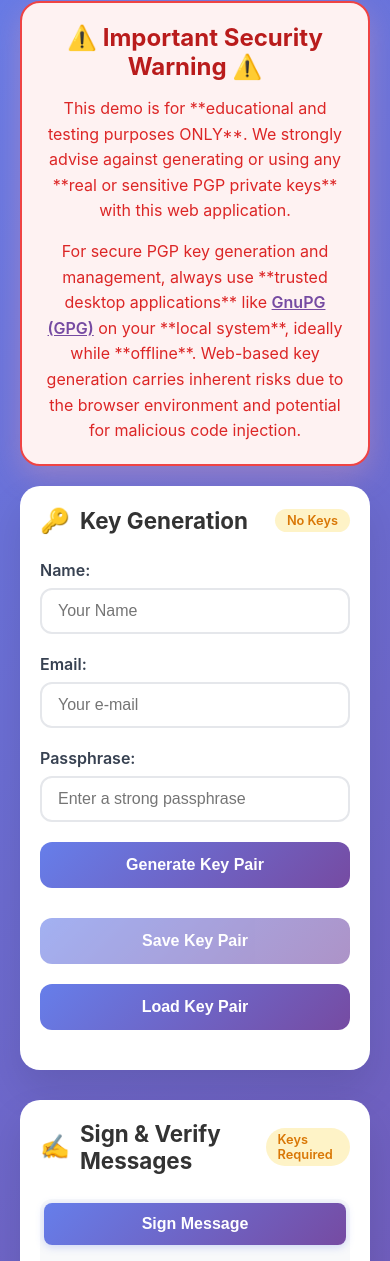
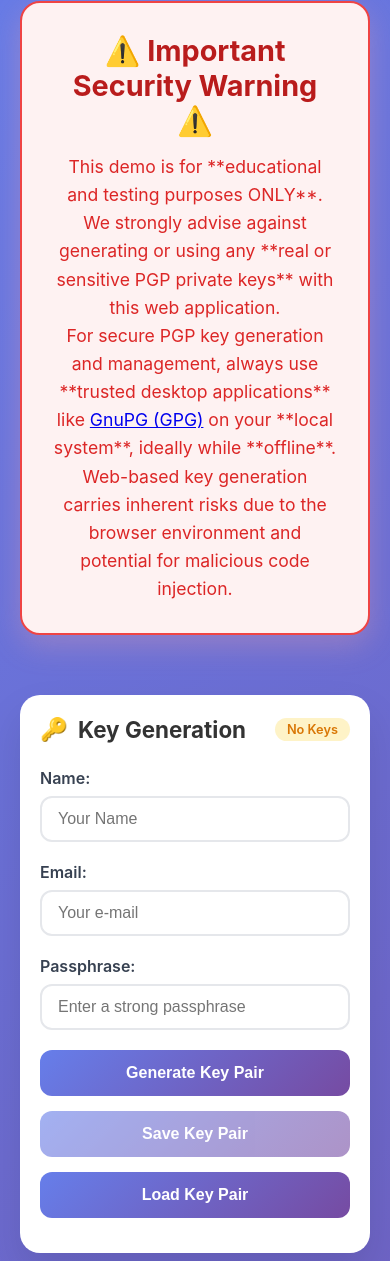
Before and after one commit to aptitudetechnology/web-PKI-Demo, a plain HTML site: page index.html in a window 390 px wide. Shown: the part 210-1471 px from the top of the page. Drawn offline with Linux system fonts and the light colour scheme; a script that the page names is missing.

Commit message:
Update style.css

```diff
--- a/css/style.css
+++ b/css/style.css
@@ -1,4 +1,5 @@
-* {
+
+        * {
             margin: 0;
             padding: 0;
             box-sizing: border-box;
@@ -33,6 +34,28 @@
             opacity: 0.9;
         }
 
+        .warning-section {
+            background: #fef2f2;
+            border: 2px solid #ef4444;
+            border-radius: 20px;
+            padding: 30px;
+            margin-bottom: 40px;
+            text-align: center;
+            color: #dc2626;
+            box-shadow: 0 10px 30px rgba(252, 165, 165, 0.3);
+        }
+
+        .warning-section h2 {
+            font-size: 1.8rem;
+            margin-bottom: 15px;
+            color: #b91c1c;
+        }
+
+        .warning-section p {
+            font-size: 1.1rem;
+            line-height: 1.6;
+        }
+
         .card-grid {
             display: grid;
             grid-template-columns: repeat(auto-fit, minmax(400px, 1fr));
@@ -61,10 +84,6 @@
             font-size: 1.4rem;
         }
 
-        .icon {
-            font-size: 1.5rem;
-        }
-
         .status {
             margin-left: auto;
             padding: 4px 12px;
@@ -86,48 +105,6 @@
         .status.error {
             background: #fecaca;
             color: #dc2626;
-        }
-
-        /* Tab Navigation Styles */
-        .tab-nav {
-            display: flex;
-            margin-bottom: 20px;
-            background: #f8f9fa;
-            border-radius: 12px;
-            padding: 4px;
-        }
-
-        .tab-btn {
-            flex: 1;
-            padding: 12px 20px;
-            border: none;
-            background: transparent;
-            border-radius: 8px;
-            font-size: 1rem;
-            font-weight: 600;
-            cursor: pointer;
-            transition: all 0.2s ease;
-            color: #6b7280;
-        }
-
-        .tab-btn:hover {
-            background: #e5e7eb;
-            color: #374151;
-        }
-
-        .tab-btn.active {
-            background: linear-gradient(135deg, #667eea 0%, #764ba2 100%);
-            color: white;
-            box-shadow: 0 2px 8px rgba(102, 126, 234, 0.3);
-        }
-
-        /* Tab Content Styles */
-        .tab-content {
-            display: none;
-        }
-
-        .tab-content.active {
-            display: block;
         }
 
         .form-group {
@@ -174,7 +151,11 @@
             cursor: pointer;
             transition: all 0.2s ease;
             width: 100%;
-            margin-bottom: 20px;
+            margin-bottom: 15px;
+            display: flex;
+            align-items: center;
+            justify-content: center;
+            gap: 8px;
         }
 
         .btn:hover:not(:disabled) {
@@ -188,12 +169,37 @@
             transform: none;
         }
 
+        .btn.secondary {
+            background: linear-gradient(135deg, #6b7280 0%, #4b5563 100%);
+            width: auto;
+            flex: 1;
+        }
+
         .btn.copy-btn {
+            background: linear-gradient(135deg, #10b981 0%, #059669 100%);
             width: auto;
-            margin: 10px 0 0 0;
+            margin: 10px 5px 0 0;
             padding: 8px 16px;
             font-size: 0.9rem;
-            background: linear-gradient(135deg, #10b981 0%, #059669 100%);
+        }
+
+        .btn-group {
+            display: flex;
+            gap: 10px;
+            margin-bottom: 20px;
+        }
+
+        .toggle-section {
+            display: none;
+            margin-top: 20px;
+            padding: 20px;
+            background: #f8f9fa;
+            border-radius: 12px;
+            border: 2px solid #e5e7eb;
+        }
+
+        .toggle-section.active {
+            display: block;
         }
 
         .output {
@@ -205,6 +211,7 @@
             word-break: break-all;
             max-height: 400px;
             overflow-y: auto;
+            margin-top: 20px;
         }
 
         .output.success {
@@ -229,70 +236,6 @@
             animation: spin 1s linear infinite;
         }
 
-/* New Warning Section Styles */
-.warning-section {
-    background: #fef2f2; /* Light red background, similar to error status */
-    border: 2px solid #ef4444; /* A slightly darker red border */
-    border-radius: 20px;
-    padding: 30px;
-    margin-top: 40px; /* Spacing from the cards above */
-    text-align: center;
-    color: #dc2626; /* Dark red text color, consistent with error status */
-    box-shadow: 0 10px 30px rgba(252, 165, 165, 0.3); /* Softer, red-tinted shadow */
-}
-
-.warning-section h2 {
-    font-size: 1.8rem;
-    margin-bottom: 15px;
-    color: #b91c1c; /* Even darker red for the heading */
-    display: flex;
-    align-items: center;
-    justify-content: center;
-    gap: 10px;
-}
-
-.warning-section p {
-    font-size: 1.1rem;
-    line-height: 1.6;
-    margin-bottom: 15px;
-}
-
-.warning-section p:last-of-type {
-    margin-bottom: 0; /* Remove bottom margin for the last paragraph */
-}
-
-.warning-section a {
-    color: #764ba2; /* Use your main gradient's end color for links */
-    text-decoration: underline;
-    font-weight: 600;
-    transition: color 0.2s ease;
-}
-
-.warning-section a:hover {
-    color: #667eea; /* Use your main gradient's start color on hover */
-}
-
-/* Media query for smaller screens */
-@media (max-width: 768px) {
-    .warning-section {
-        padding: 20px;
-        margin-top: 30px;
-    }
-
-    .warning-section h2 {
-        font-size: 1.5rem;
-    }
-
-    .warning-section p {
-        font-size: 1rem;
-    }
-}
-
-
-    .hidden {
-      display: none !important;
-      }
-
         @keyframes spin {
             0% { transform: rotate(0deg); }
             100% { transform: rotate(360deg); }
@@ -311,11 +254,11 @@
                 padding: 20px;
             }
 
-            .tab-nav {
+            .btn-group {
                 flex-direction: column;
             }
 
-            .tab-btn {
-                margin-bottom: 4px;
+            .btn.secondary {
+                width: 100%;
             }
         }
```
